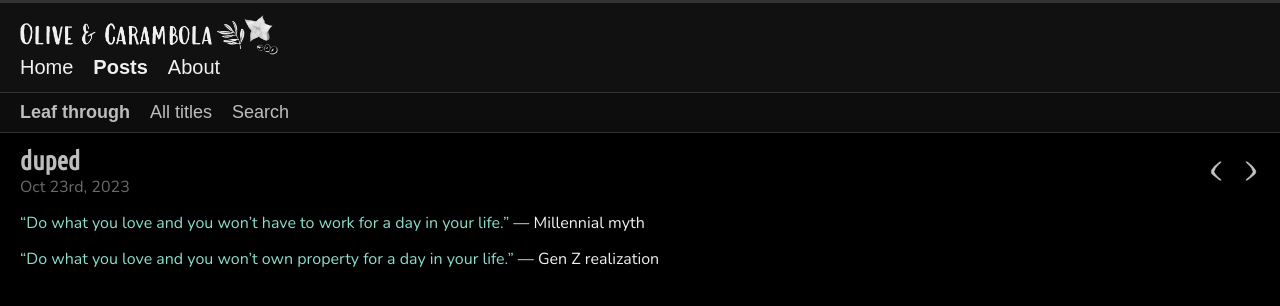
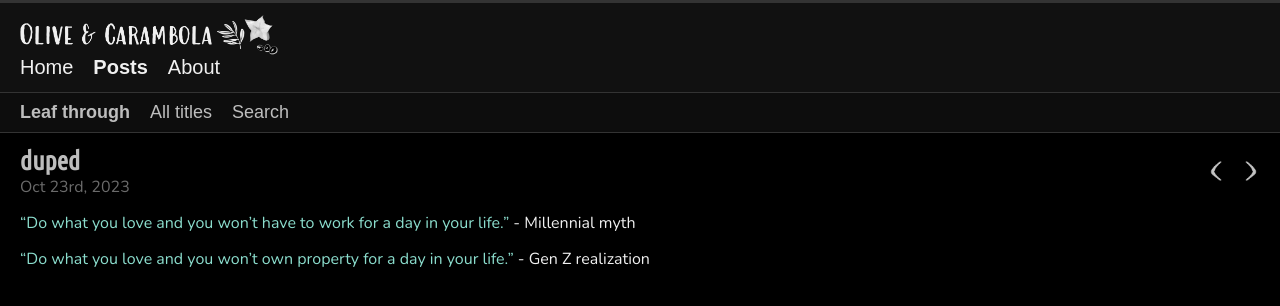
Before and after one commit to olivecarambola/logbook, a Jekyll site: the page built from _posts/2023-10-23-duped.md, in a window 1280 px wide. Shown: the top 306 px of the page. Built offline with Jekyll 4.4.1, drawn with Linux system fonts in a browser that asks for light colours; some web fonts are replaced.

Commit message:
Update 2023-10-23-duped.md

```diff
--- a/_posts/2023-10-23-duped.md
+++ b/_posts/2023-10-23-duped.md
@@ -12,6 +12,6 @@ wrdcount_capnotes: 0
 imgcount_original: 0
 imgcount_credited: 0
 ---
-<span class="text-body-quote">“Do what you love and you won't have to work for a day in your life.”</span> — Millennial myth
+<span class="text-body-quote">“Do what you love and you won't have to work for a day in your life.”</span> - Millennial myth
 
-<span class="text-body-quote">“Do what you love and you won't own property for a day in your life.”</span> — Gen Z realization
+<span class="text-body-quote">“Do what you love and you won't own property for a day in your life.”</span> - Gen Z realization
```
